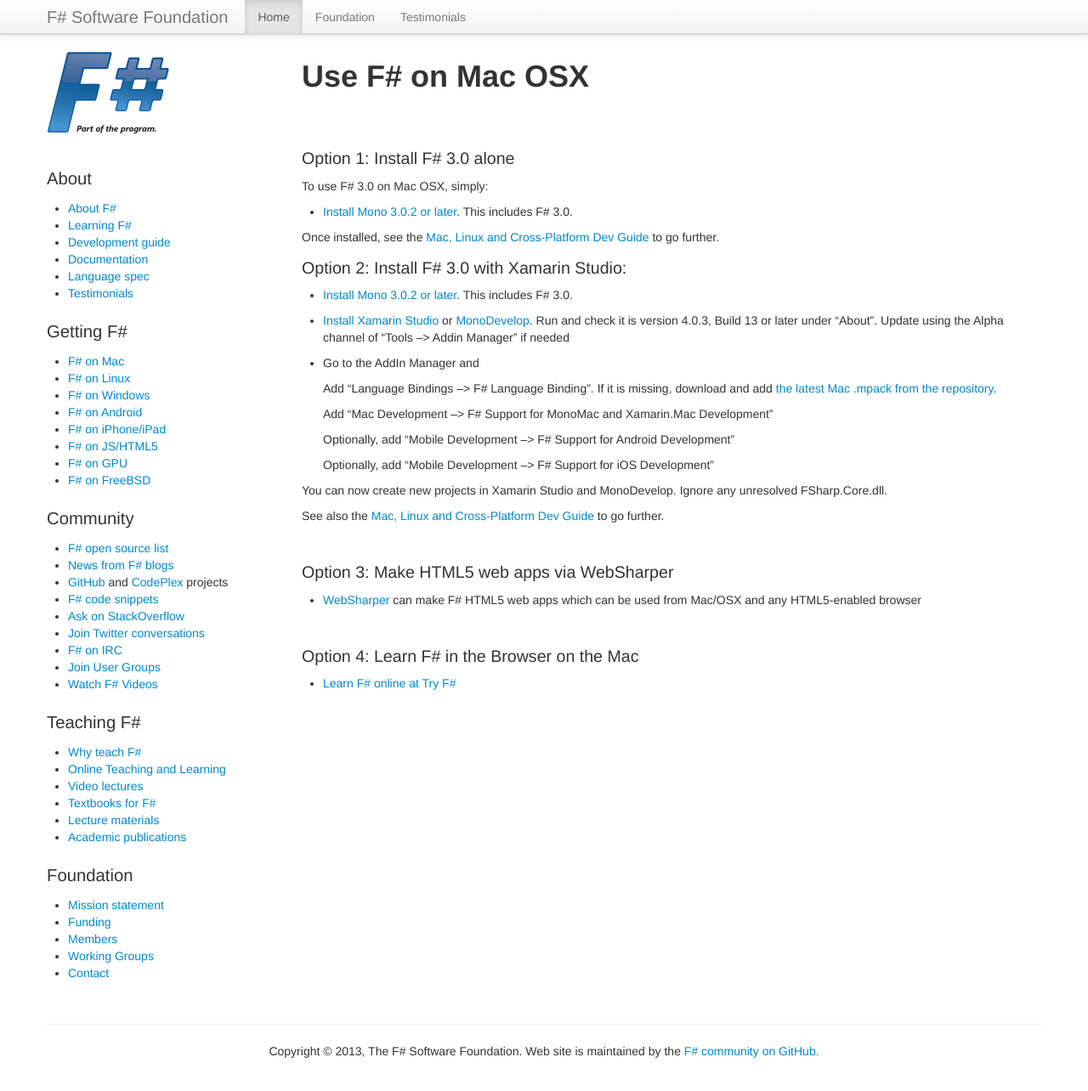
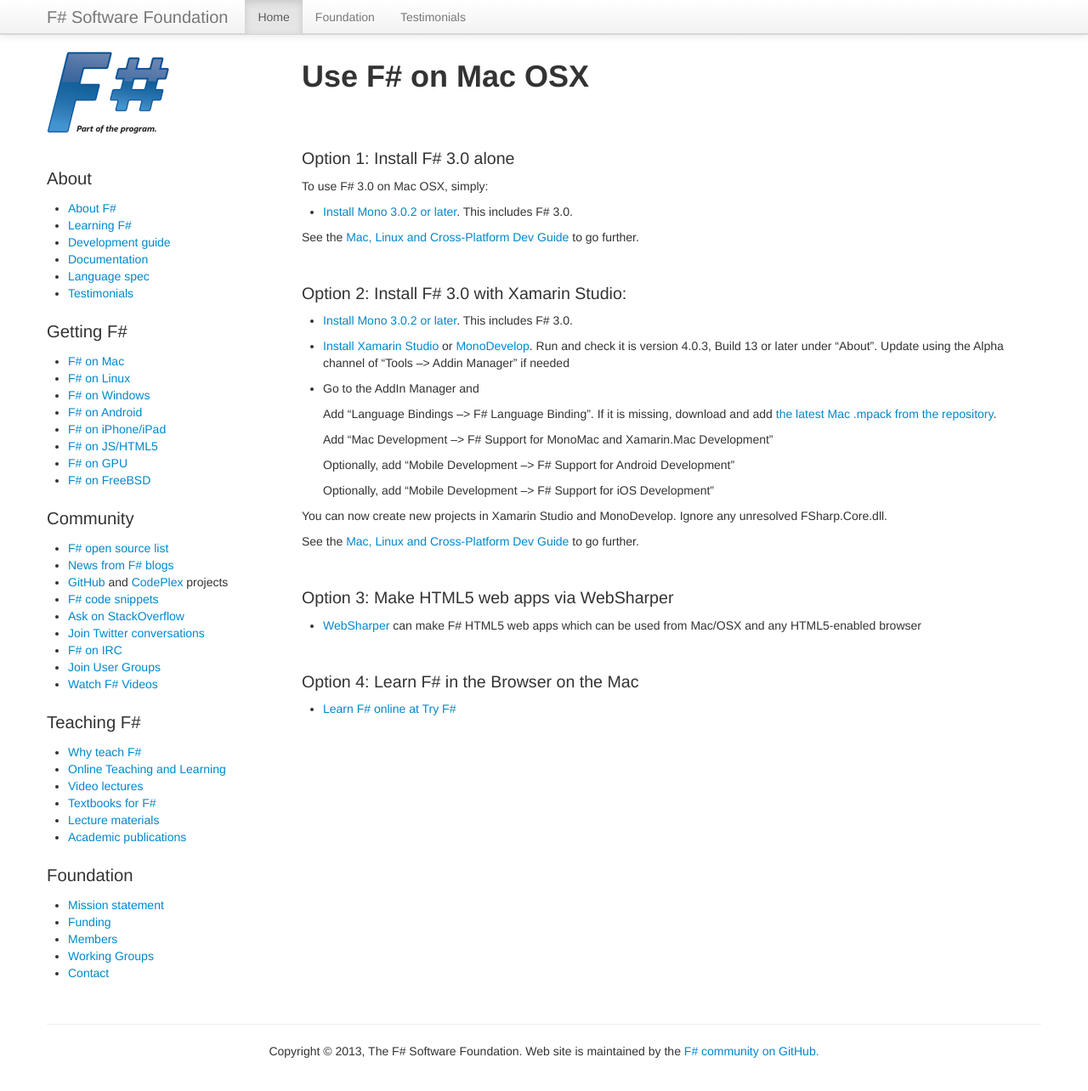
Before and after one commit to fsharp/fsharp.org, a Jekyll site: the page built from use/mac/index.md, in a window 1280 px wide and 1297 px high. Shown: the top 1284 px of the window at 85% size. Built offline with Jekyll 4.4.1, drawn with Linux system fonts in a browser that asks for light colours; nearby versions of some CDN libraries; some web fonts are replaced; comment, search, counter and statistics services are not loaded.

Commit message:
Update index.md

```diff
--- a/use/mac/index.md
+++ b/use/mac/index.md
@@ -11,8 +11,10 @@
 
 *  [Install Mono 3.0.2 or later](http://www.go-mono.com/mono-downloads/download.html). This includes F# 3.0.
 
-Once installed, see the [Mac, Linux and Cross-Platform Dev Guide](/guides/mac-linux-cross-platform) to
+See the [Mac, Linux and Cross-Platform Dev Guide](/guides/mac-linux-cross-platform) to
 go further.
+
+<br />
 
 ### Option 2: Install F# 3.0 with Xamarin Studio:
 
@@ -30,7 +32,7 @@
 
 You can now create new projects in Xamarin Studio and MonoDevelop. Ignore any unresolved FSharp.Core.dll.
 
-See also the [Mac, Linux and Cross-Platform Dev Guide](/guides/mac-linux-cross-platform) to
+See the [Mac, Linux and Cross-Platform Dev Guide](/guides/mac-linux-cross-platform) to
 go further.
 
 <br />
```
